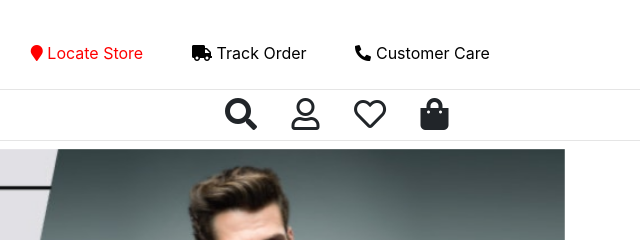
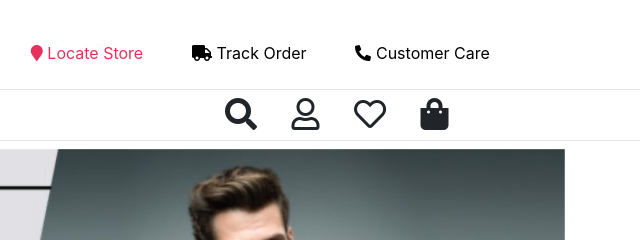
Before and after one commit to ujjwal-ab/planetFashion, a plain HTML site: page index.html in a window 1280 px wide. In both pictures the pointer is over the link "Locate Store". Shown: the top 240 px of the page, 630-1270 px from the left. Drawn offline with nearby package versions, Linux system fonts and the light colour scheme; a web font is replaced by a local one.

Commit message:
Update styles.css

```diff
--- a/css/styles.css
+++ b/css/styles.css
@@ -101,7 +101,7 @@ a:hover{
 }
 .help:hover{
 	text-decoration: none;
-	color: red;
+	color:#e7305b;
 }
 .tagline{
 	font-family: 'News Cycle', sans-serif;
```
